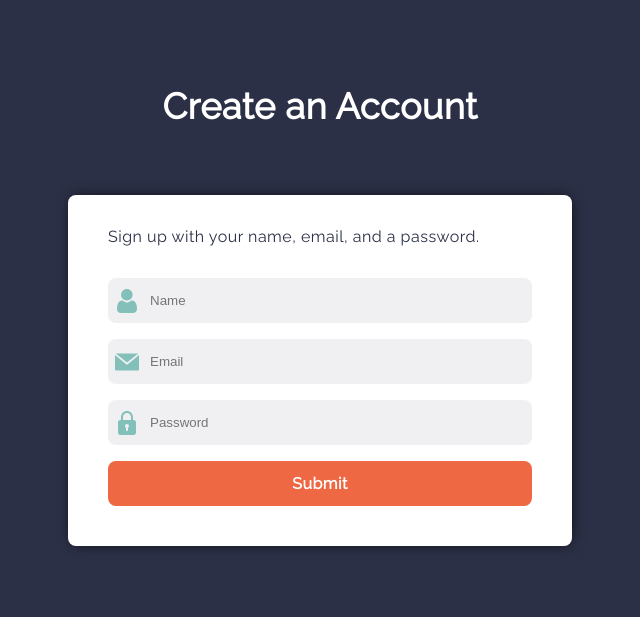
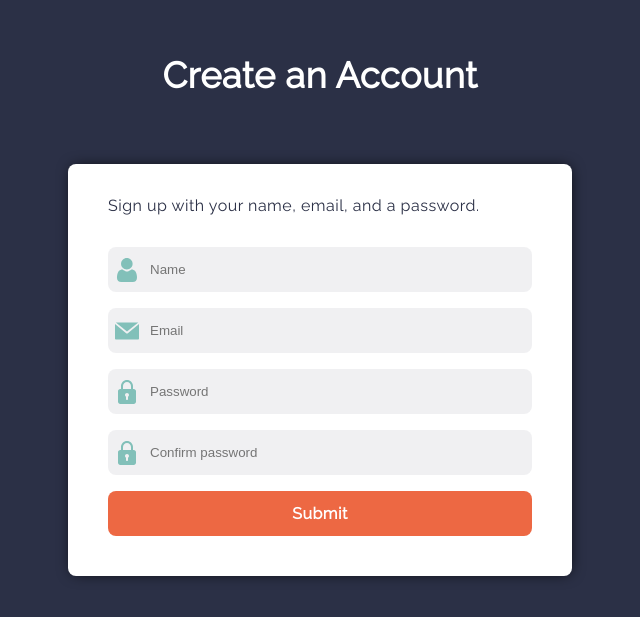
Before and after one commit to izabellewilding/signup-form, a React (Create React App) app: page / in a window 1280 px wide. Shown: the part 105-722 px from the top of the page, without its empty margins (320-960 px from the left). Built offline with nearby package versions, Linux system fonts and the light colour scheme; the HTML template or start-up script is replaced by a standard one.

Commit message:
Confirm password

```diff
--- a/src/components/registration-form.js
+++ b/src/components/registration-form.js
@@ -19,6 +19,7 @@ const RegistrationForm = () => {
   const [name, setName] = useState("");
   const [email, setEmail] = useState("");
   const [password, setPassword] = useState("");
+  const [confirmPassword, setConfirmPassword] = useState("");
   const [submitting, setSubmitting] = useState(false);
   const [success, setSuccess] = useState();
   const [animate, setAnimate] = useState(false);
@@ -112,6 +113,25 @@ const RegistrationForm = () => {
               required
             />
           </Field>
+          <Field>
+            <Label htmlFor="confirmPassword">
+              <Password />
+            </Label>
+          </Field>
+          <PasswordInput
+            name="confirmPassword"
+            type="password"
+            placeholder="Confirm password"
+            value={confirmPassword}
+            onChange={(e) => setConfirmPassword(e.target.value)}
+            onInput={(e) => e.target.setCustomValidity("")}
+            onBlur={(e) => {
+              e.target.setCustomValidity("");
+              if (password && confirmPassword && password !== confirmPassword) {
+                e.target.setCustomValidity("Passwords must match");
+              }
+            }}
+          />
           <Button type="submit" disabled={submitting}>
             <Body button>Submit</Body>
           </Button>
```
